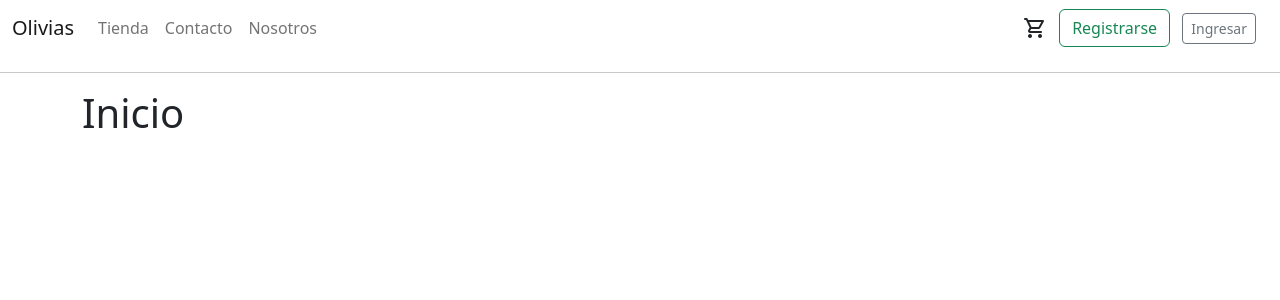
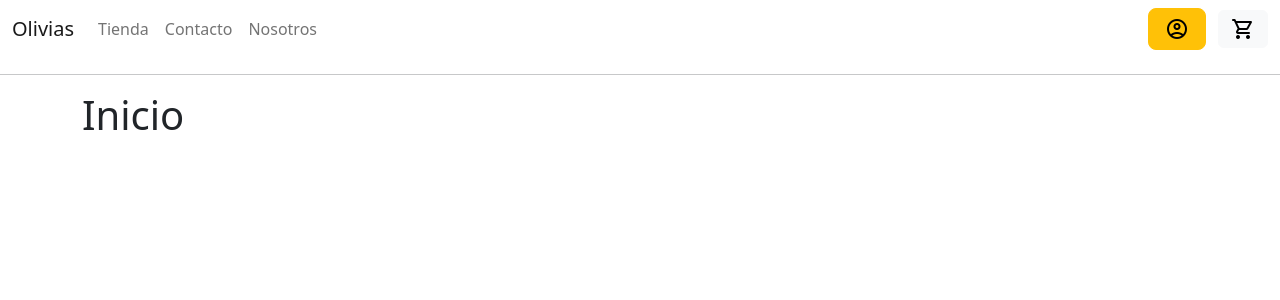
Before and after one commit to JehuAravena/Portafolio-titulo-DUOC, a Django app: template Olivias/tienda/templates/tienda/inicio.html in a window 1280 px wide. Shown: the top 300 px of the page. Run offline with Django 4.2, Linux system fonts and the light colour scheme; the template is opened without the code that fills it, so the values that code supplies are empty.

Commit message:
avance en portafolio

```diff
--- a/Olivias/tienda/templates/tienda/inicio.html
+++ b/Olivias/tienda/templates/tienda/inicio.html
@@ -1,6 +1,7 @@
 {% load static %}
 <!DOCTYPE html>
 <html lang="es-CL">
+
 <head>
 	<meta charset="UTF-8" />
 	<meta http-equiv="X-UA-Compatible" content="IE=edge" />
@@ -11,32 +12,21 @@
 	<link rel="stylesheet" href="{% static 'css/estilos.css' %}" />
 
 	<!-- Bootstrap -->
-    <link
-      href="https://cdn.jsdelivr.net/npm/bootstrap@5.2.1/dist/css/bootstrap.min.css"
-      rel="stylesheet"
-      integrity="sha384-iYQeCzEYFbKjA/T2uDLTpkwGzCiq6soy8tYaI1GyVh/UjpbCx/TYkiZhlZB6+fzT"
-      crossorigin="anonymous"
-    />
+	<link href="https://cdn.jsdelivr.net/npm/bootstrap@5.2.1/dist/css/bootstrap.min.css" rel="stylesheet"
+		integrity="sha384-iYQeCzEYFbKjA/T2uDLTpkwGzCiq6soy8tYaI1GyVh/UjpbCx/TYkiZhlZB6+fzT" crossorigin="anonymous" />
 
 	<!-- Google icons -->
-    <link
-      rel="stylesheet"
-      href="https://fonts.googleapis.com/css2?family=Material+Symbols+Rounded:opsz,wght,FILL,GRAD@20..48,100..700,0..1,-50..200"
-    />
+	<link rel="stylesheet"
+		href="https://fonts.googleapis.com/css2?family=Material+Symbols+Rounded:opsz,wght,FILL,GRAD@20..48,100..700,0..1,-50..200" />
 </head>
+
 <body>
 	<nav class="navbar navbar-expand-lg">
 		<div class="container-fluid">
 			<a class="navbar-brand" href="{% url 'inicio' %}">Olivias</a>
-        <button
-          class="navbar-toggler"
-          type="button"
-          data-bs-toggle="collapse"
-          data-bs-target="#navbarSupportedContent"
-          aria-controls="navbarSupportedContent"
-          aria-expanded="false"
-          aria-label="Toggle navigation"
-        >
+			<button class="navbar-toggler" type="button" data-bs-toggle="collapse"
+				data-bs-target="#navbarSupportedContent" aria-controls="navbarSupportedContent" aria-expanded="false"
+				aria-label="Toggle navigation">
 				<span class="navbar-toggler-icon"></span>
 			</button>
 			<div class="collapse navbar-collapse" id="navbarSupportedContent">
@@ -51,17 +41,16 @@
 						<a class="nav-link" href="{% url 'nosotros' %}">Nosotros</a>
 					</li>
 				</ul>
-          <span class="material-symbols-rounded"> shopping_cart </span>
 				<div>
 					<form class="container-fluid justify-content-start">
-              <button class="btn btn-outline-success me-2" type="button">
-                Registrarse
-              </button>
-              <button class="btn btn-sm btn-outline-secondary" type="button">
-                Ingresar
-              </button>
+						<a class="material-symbols-rounded btn btn-warning btn-lg" href="{% url 'login' %}">
+							account_circle
+						</a>
 					</form>
 				</div>
+				<a class="material-symbols-rounded btn btn-light " href="{% url 'carrito' %}">
+					shopping_cart
+				</a>
 			</div>
 		</div>
 	</nav>
@@ -74,10 +63,9 @@
 	</div>
 
 	<!-- JavaScript Bundle with Popper -->
-    <script
-      src="https://cdn.jsdelivr.net/npm/bootstrap@5.2.1/dist/js/bootstrap.bundle.min.js"
+	<script src="https://cdn.jsdelivr.net/npm/bootstrap@5.2.1/dist/js/bootstrap.bundle.min.js"
 		integrity="sha384-u1OknCvxWvY5kfmNBILK2hRnQC3Pr17a+RTT6rIHI7NnikvbZlHgTPOOmMi466C8"
-      crossorigin="anonymous"
-    ></script>
+		crossorigin="anonymous"></script>
 </body>
+
 </html>
--- a/Olivias/tienda/urls.py
+++ b/Olivias/tienda/urls.py
@@ -6,4 +6,6 @@ urlpatterns = [
     path('nosotros/', views.nosotros, name='nosotros'),
     path('contacto/', views.contacto, name='contacto'),
     path('tienda/', views.tienda, name='tienda'),
+    path('login/', views.login, name='login'),
+    path('carrito/', views.carrito, name='carrito'),
 ]
--- a/Olivias/tienda/views.py
+++ b/Olivias/tienda/views.py
@@ -13,3 +13,9 @@ def contacto(request):
 
 def tienda(request):
     return render(request, 'tienda/tienda.html')
+
+def login(request):
+    return render(request, 'tienda/login.html')
+
+def carrito(request):
+    return render(request, 'tienda/carrito.html')
```
Also changed, not shown: Olivias/tienda/templates/tienda/carrito.html (added, +15 -0 lines), Olivias/tienda/templates/tienda/login.html (added, +15 -0 lines). Lines whose indentation alone changed are shown as unchanged.
